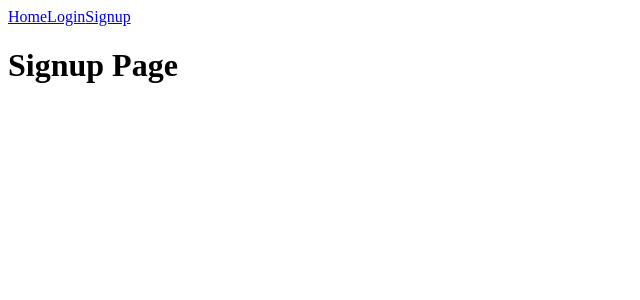
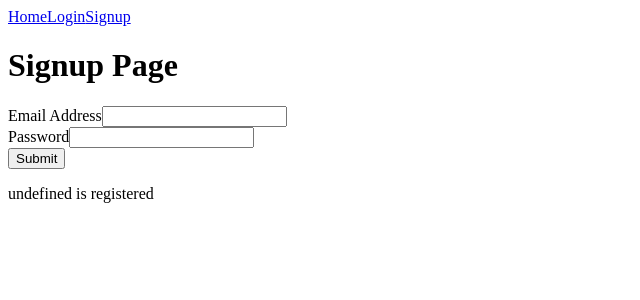
Before and after one commit to Ashish130605/tone-bridge, a React app in the folder frontend/: page /signup in a window 1280 px wide. Shown: the top 300 px of the page, without its empty margins (0-640 px from the left). Built offline with nearby package versions, Linux system fonts and the light colour scheme; no server answers; the HTML template or start-up script is replaced by a standard one.

Commit message:
feat(auth): add login and register
Successful Login and register.

```diff
--- a/frontend/src/features/auth/components/Login.jsx
+++ b/frontend/src/features/auth/components/Login.jsx
@@ -1,8 +1,21 @@
 import { useState } from "react";
 import { Input } from "../../../components/Input";
+import { apiFetch } from "../../../lib/api-client";
 export function Login(){
     const[email, setEmail] = useState("")
     const[password, setPassword] = useState("")
+
+    const handleClick = async () => {
+       const res = await apiFetch('/auth/jwt/login', {
+            method: 'POST',
+            body: new URLSearchParams({
+                username : email,
+                password : password
+                })
+        })
+        localStorage.setItem("access-token" , res.access_token)
+        alert("Successfuly logged in")
+    }
 
     return(
        <>
@@ -13,11 +26,12 @@ export function Login(){
             <Input name={"Email Address"} type={"text"} value={email} onChange={(e) => setEmail(e.target.value)}/>
         </div>
         <div>
-            <Input name={"Password"} type={"text"} value={password} onChange={(e) => setPassword(e.target.value)}/>
+            <Input name={"Password"} type={"password"} value={password} onChange={(e) => setPassword(e.target.value)}/>
         </div>
 
-        <p>{email}</p>
-        <p>{password}</p>
+        <div>
+            <button onClick={handleClick}>Submit</button>
+        </div>
 
 
        </>
--- a/frontend/src/features/auth/components/Signup.jsx
+++ b/frontend/src/features/auth/components/Signup.jsx
@@ -1,7 +1,49 @@
+import { useState } from "react";
+import { apiFetch } from "../../../lib/api-client";
+import { Input } from "../../../components/Input";
+
 export function SignUp(){
+
+    const [email, setEmail] = useState("");
+    const [password, setPassword] = useState("");
+    const [data , setData] = useState({});
+    const [error, setError] = useState("");
+    const handleClick = async () => {
+       try{
+        const res = await apiFetch('/auth/register', {
+            method: 'POST',
+            body: JSON.stringify({
+                "email": email,
+                "password" : password
+                })
+        })
+        setData(res)
+       }
+       catch(error){
+        setError(error.message)
+       }
+
+    }
+
+
     return(
-        <h1>
-            Signup Page
-        </h1>
+        <>
+            <h1>
+                Signup Page
+            </h1>
+
+            <div>
+                <Input name={"Email Address"} type={"text"} value={email} onChange={(e) => setEmail(e.target.value)}/>
+            </div>
+            <div>
+                <Input name={"Password"} type={"password"} value={password} onChange={(e) => setPassword(e.target.value)}/>
+            </div>
+            <div>
+                <button onClick={handleClick}>Submit</button>
+            </div>
+            <p>{`${data.id} is registered`}</p>
+            <p>{error}</p>
+        </>
+
     );
 }
```
